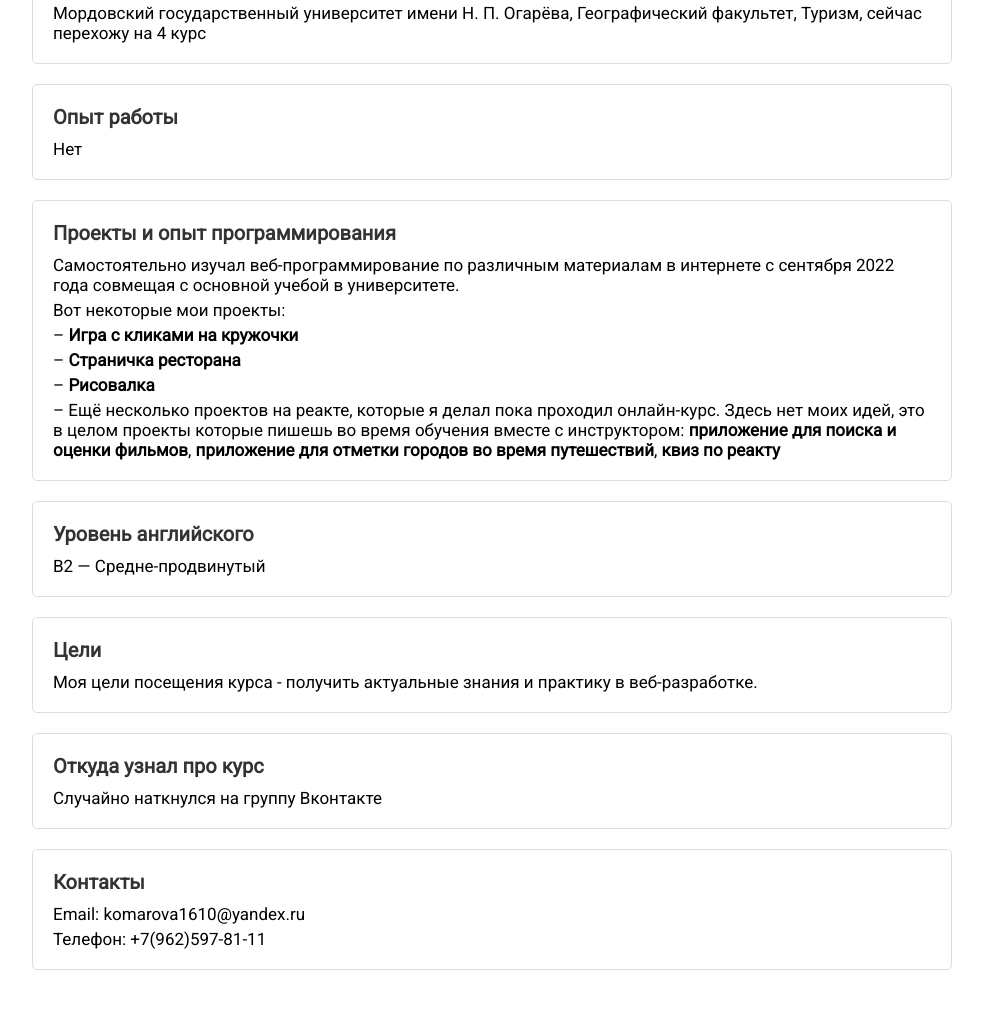
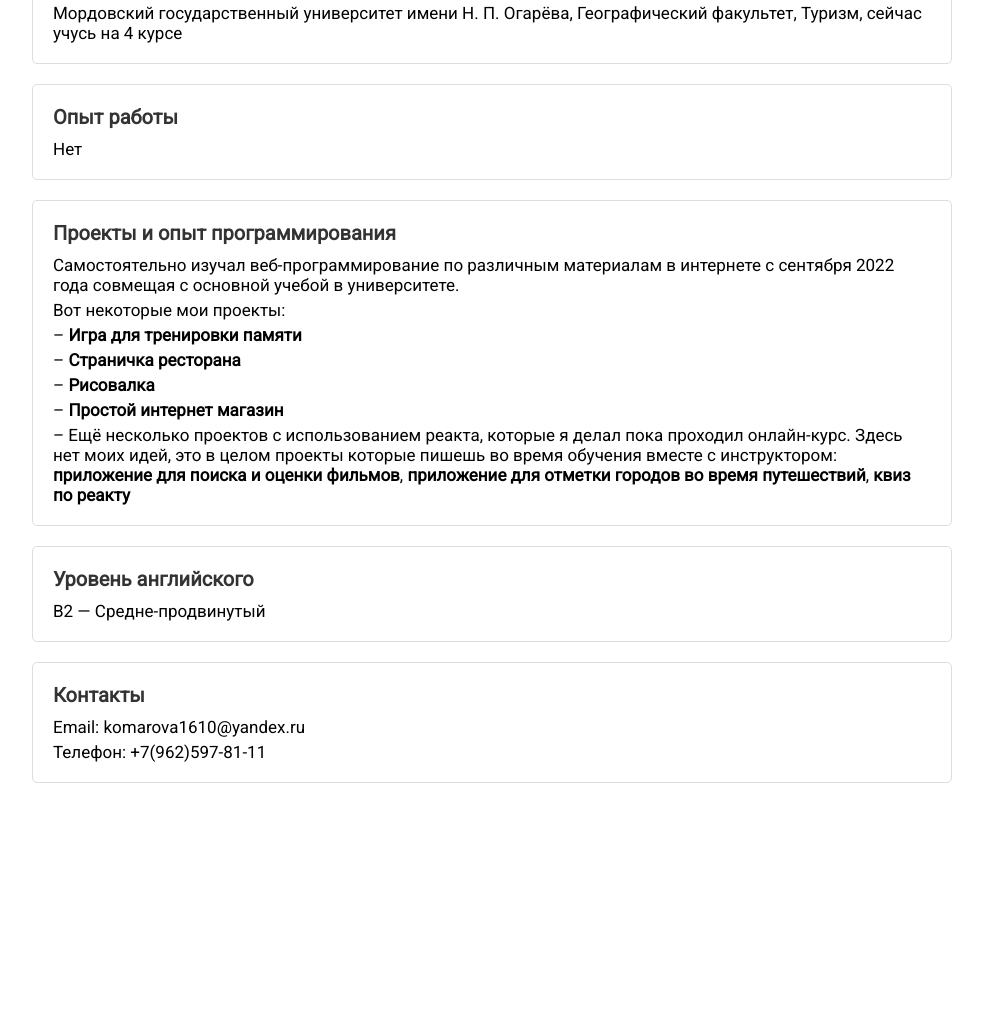
Before and after one commit to rgb-katana/codemasters-resume, a plain HTML site: page index.html in a window 1280 px wide. Shown: the part 347-1356 px from the top of the page, without its empty margins (148-1131 px from the left). After the commit the page ends 1170 px from the top, so only its background shows below. Drawn offline with Linux system fonts and the light colour scheme.

Commit message:
some changes

```diff
--- a/index.html
+++ b/index.html
@@ -22,7 +22,7 @@
         <h2 class="section__subheader">Образование</h2>
         <p class="section__description">
           Мордовский государственный университет имени Н. П. Огарёва,
-          Географический факультет, Туризм, сейчас перехожу на 4 курс
+          Географический факультет, Туризм, сейчас учусь на 4 курсе
         </p>
       </section>
       <section class="section section__experience">
@@ -40,8 +40,8 @@
           <p class="section__description">Вот некоторые мои проекты:</p>
           <li class="list__item">
             &ndash;
-            <a href="https://rgb-katana.github.io/bubbles/"
-              >Игра с кликами на кружочки</a
+            <a href="https://venerable-tartufo-c3aeaf.netlify.app/"
+              >Игра для тренировки памяти</a
             >
           </li>
           <li class="list__item">
@@ -55,9 +55,15 @@
             <a href="https://rgb-katana.github.io/odin-scetch/">Рисовалка</a>
           </li>
           <li class="list__item">
-            &ndash; Ещё несколько проектов на реакте, которые я делал пока
-            проходил онлайн-курс. Здесь нет моих идей, это в целом проекты
-            которые пишешь во время обучения вместе с инструктором:
+            &ndash;
+            <a href="https://main--tangerine-vacherin-8876e9.netlify.app/"
+              >Простой интернет магазин</a
+            >
+          </li>
+          <li class="list__item">
+            &ndash; Ещё несколько проектов с использованием реакта, которые я
+            делал пока проходил онлайн-курс. Здесь нет моих идей, это в целом
+            проекты которые пишешь во время обучения вместе с инструктором:
             <a href="https://github.com/rgb-katana/usePopcorn"
               >приложение для поиска и оценки фильмов</a
             >,
@@ -74,19 +80,6 @@
         <h2 class="section__subheader">Уровень английского</h2>
         <p class="section__description">B2 — Средне-продвинутый</p>
       </section>
-      <section class="section section__goals">
-        <h2 class="section__subheader">Цели</h2>
-        <p class="section__description">
-          Моя цели посещения курса - получить актуальные знания и практику в
-          веб-разработке.
-        </p>
-      </section>
-      <section class="section section__source">
-        <h2 class="section__subheader">Откуда узнал про курс</h2>
-        <p class="section__description">
-          Случайно наткнулся на группу Вконтакте
-        </p>
-      </section>
       <section class="section section__contact">
         <h2 class="section__subheader">Контакты</h2>
         <p class="section__description">Email: komarova1610@yandex.ru</p>
```
